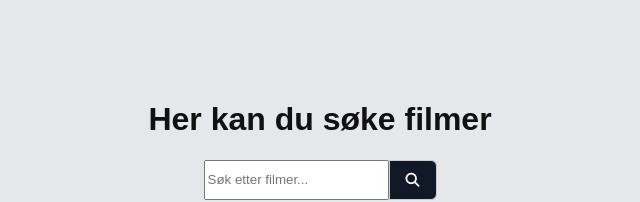
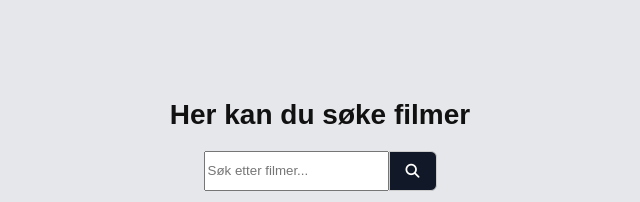
Before and after one commit to lilephus/uin26ak3_moviesearch_hansen, a React (Vite) app: page / in a window 1280 px wide. Shown: the top 202 px of the page, without its empty margins (320-960 px from the left). Built offline with nearby package versions, Linux system fonts and the light colour scheme; no server answers.

Commit message:
css update

```diff
--- a/src/index.css
+++ b/src/index.css
@@ -19,7 +19,7 @@ main{
   margin-bottom: 20px;
 } */
 
-header h2 {
+header h1 {
   margin-bottom: 20px;
   font-size: 28px;
 }
```
